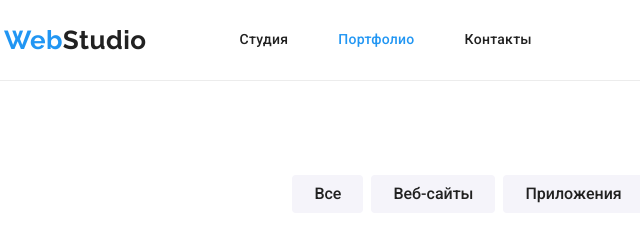
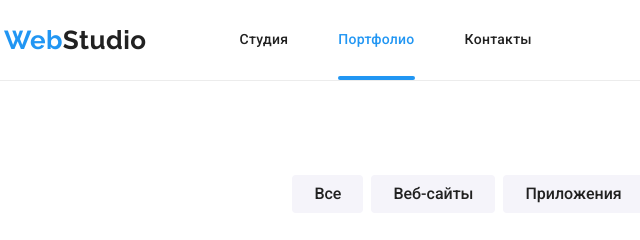
Before and after one commit to MaxsaVika/goit-markup-hw-05, a plain HTML site: page portfolio.html in a window 1280 px wide. Shown: the top 240 px of the page, 51-691 px from the left. Drawn offline with nearby package versions, Linux system fonts and the light colour scheme.

Commit message:
Add accent-line for current-nav-item

```diff
--- a/css/styles.css
+++ b/css/styles.css
@@ -107,7 +107,7 @@ img {
 .nav-link {
   display: block;
   padding-top: 32px;
-  padding-bottom: 32px;
+  /* padding-bottom: 32px; */
 
   font-weight: 500;
   font-size: 14px;
@@ -127,6 +127,18 @@ img {
 
 .nav-link.current {
   color: var(--accent-color);
+}
+
+.current::after{
+  display: block;
+  width: 100%;
+  height: 4px;
+  margin-top: 28px;
+
+  content: "";
+  background: var(--accent-color);
+  border-radius: 2px;
+
 }
 
 /* Телефон и почта */
```
